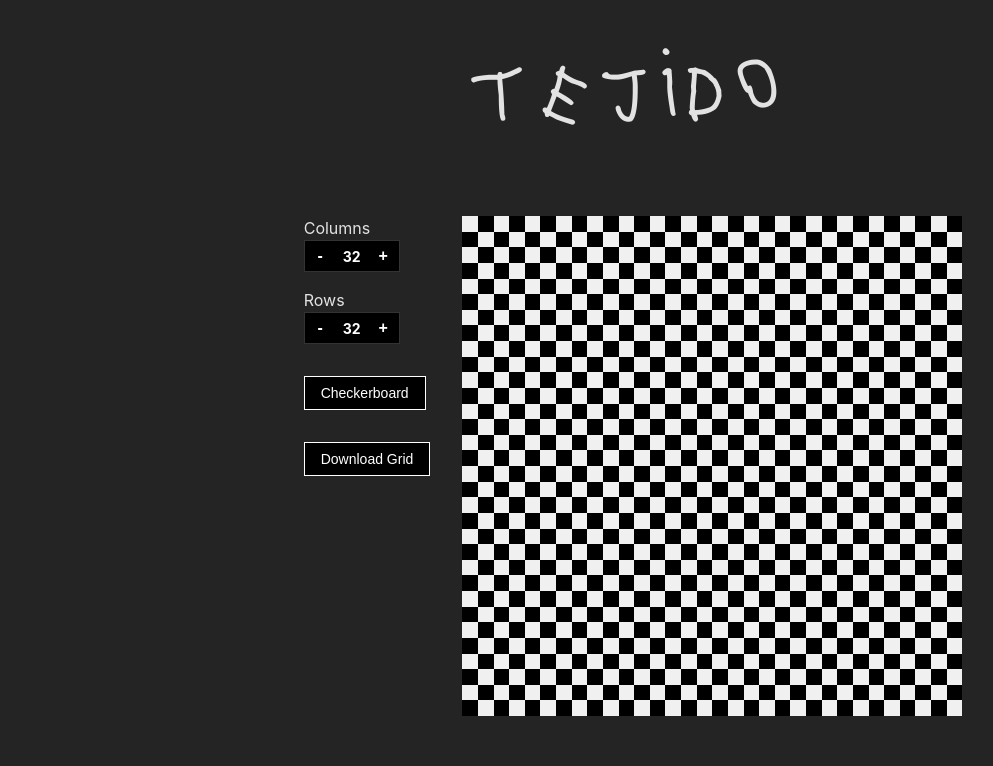
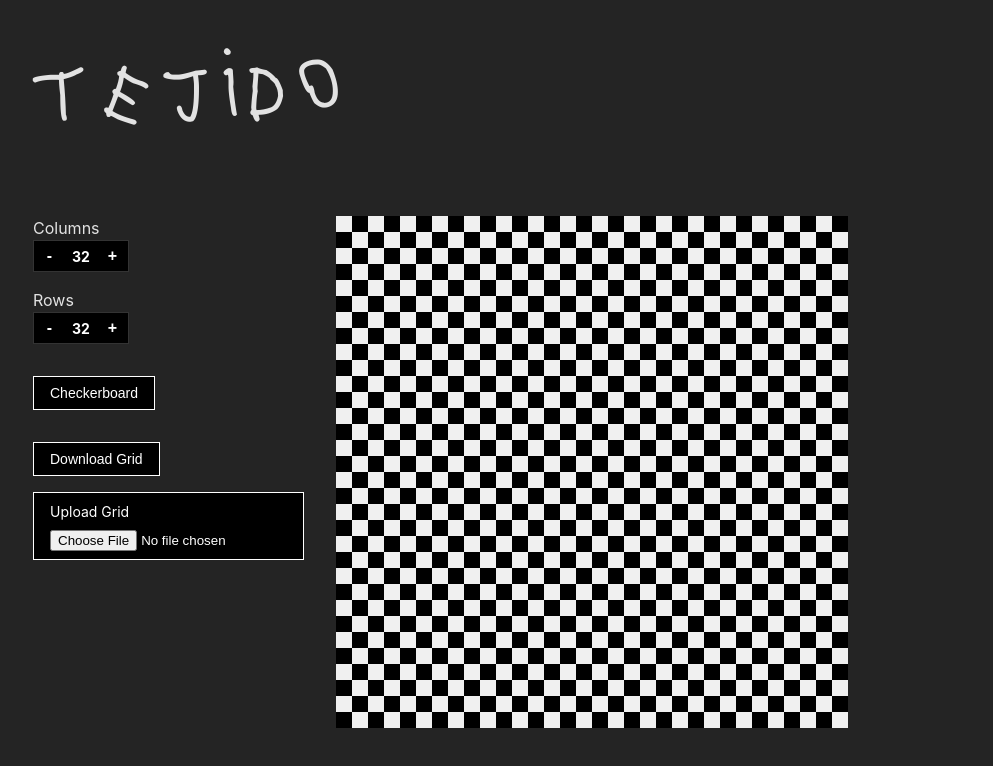
Before and after one commit to lugomateo/tejido, a React (Vite) app: page / in a window 1280 px wide. Shown: the top 766 px of the page, without its empty margins (7-1000 px from the left). Built offline with nearby package versions, Linux system fonts and the light colour scheme.

Commit message:
upload + add squares

```diff
--- /dev/null
+++ b/src/components/UploadGridButton.tsx
@@ -0,0 +1,36 @@
+export default function UploadGridButton({
+  setGridValues,
+  setColumns,
+  setRows,
+}: {
+  setGridValues: (gridValues: number[][]) => void
+  setColumns: (columns: number) => void
+  setRows: (rows: number) => void
+}) {
+  const handleUpload = (event: React.ChangeEvent<HTMLInputElement>) => {
+    const file = event.target.files?.[0]
+    if (file) {
+      const reader = new FileReader()
+      reader.onload = (e) => {
+        const fileData = JSON.parse(e.target?.result as string)
+        const { columns, rows, values } = fileData
+        if (columns && rows && values) {
+          setGridValues(values)
+          setColumns(columns)
+          setRows(rows)
+        } else {
+          console.error("Invalid grid values")
+        }
+      }
+      reader.readAsText(file)
+    }
+  }
+  return (
+    <div className="upload-button">
+      <label htmlFor="upload-grid" className="upload-button__label">
+        Upload Grid
+      </label>
+      <input type="file" accept=".json" onChange={handleUpload} />
+    </div>
+  )
+}
--- a/src/pages/Landing.tsx
+++ b/src/pages/Landing.tsx
@@ -4,6 +4,7 @@ import RowsInput from "../components/RowsInput"
 import TejidoGrid from "../components/TejidoGrid"
 import ColumnsInput from "../components/ColumnsInput"
 import PatternInput from "../components/PatternInput"
+import UploadGridButton from "../components/UploadGridButton"
 import gridData from "../../default-grid.json"
 
 export default function Landing() {
@@ -52,6 +53,11 @@ export default function Landing() {
               rows,
             }}
           />
+          <UploadGridButton
+            setGridValues={setGridValues}
+            setColumns={setColumns}
+            setRows={setRows}
+          />
         </div>
         <TejidoGrid
           setGridValues={setGridValues}
--- a/src/styles/index.css
+++ b/src/styles/index.css
@@ -1,11 +1,12 @@
 @import "./app.css";
+@import "./columns-input.css";
 @import "./download-button.css";
-@import "./tejido-grid.css";
-@import "./columns-input.css";
-@import "./rows-input.css";
+@import "./fonts.css";
 @import "./landing.css";
 @import "./pattern-input.css";
-@import "./fonts.css";
+@import "./rows-input.css";
+@import "./tejido-grid.css";
+@import "./upload-button.css";
 
 :root {
   font-family: Inter, system-ui, Avenir, Helvetica, Arial, sans-serif;
--- a/src/styles/landing.css
+++ b/src/styles/landing.css
@@ -1,4 +1,6 @@
 .title {
+  display: flex;
+  justify-content: start;
   font-family: "Cactus Jack";
   font-size: 10rem;
   text-align: center;
@@ -9,7 +11,7 @@
 .input-container {
   display: flex;
   flex-direction: column;
-  justify-content: center;
+  justify-content: start;
   align-items: start;
   gap: 1rem;
   margin-bottom: 2rem;
@@ -19,6 +21,6 @@
 .ui-container {
   display: flex;
   flex-direction: row;
-  justify-content: center;
+  justify-content: start;
   align-items: start;
 }
--- a/src/styles/tejido-grid.css
+++ b/src/styles/tejido-grid.css
@@ -1,6 +1,4 @@
 .tejido-grid__container {
-  width: 500px;
-  height: 500px;
   gap: 0;
   background-color: #f0f0f0;
 }
@@ -13,8 +11,8 @@
 }
 
 .cell {
-  width: 100%;
-  height: 100%;
+  width: 16px;
+  height: 16px;
   background-color: #f0f0f0;
 }
 
--- /dev/null
+++ b/src/styles/upload-button.css
@@ -0,0 +1,24 @@
+.upload-button {
+  display: flex;
+  align-items: start;
+  justify-content: center;
+  flex-direction: column;
+  background-color: black;
+  color: white;
+  border: none;
+  padding: 8px 0px 8px 16px;
+  font-size: 14px;
+  cursor: pointer;
+  transition: background-color 0.2s;
+  border-radius: 0px;
+  border: 1px solid white;
+}
+
+.upload-button__label {
+  margin-bottom: 8px;
+}
+
+.upload-button:hover {
+  border: 1px solid white;
+  background-color: #333;
+}
```
